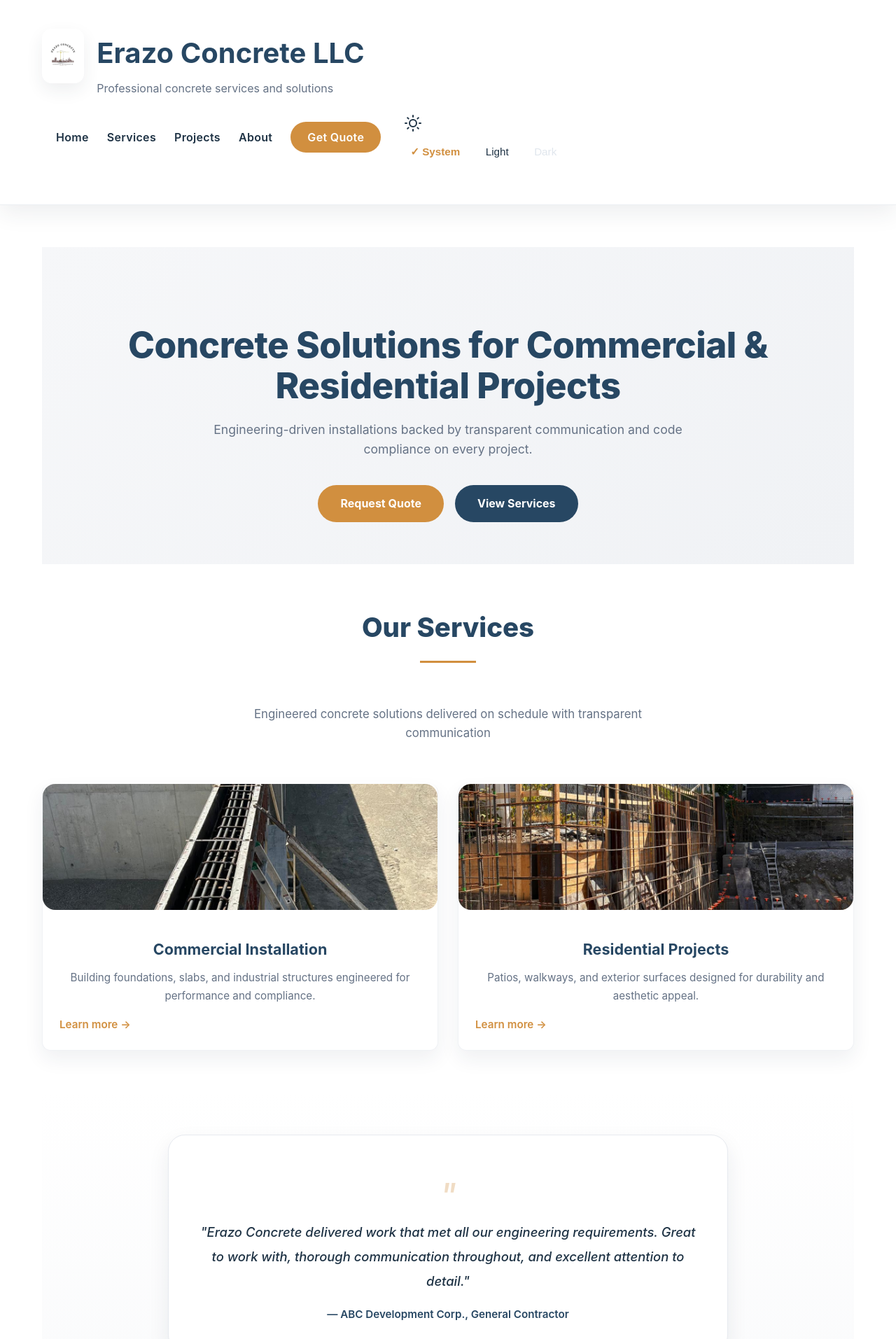
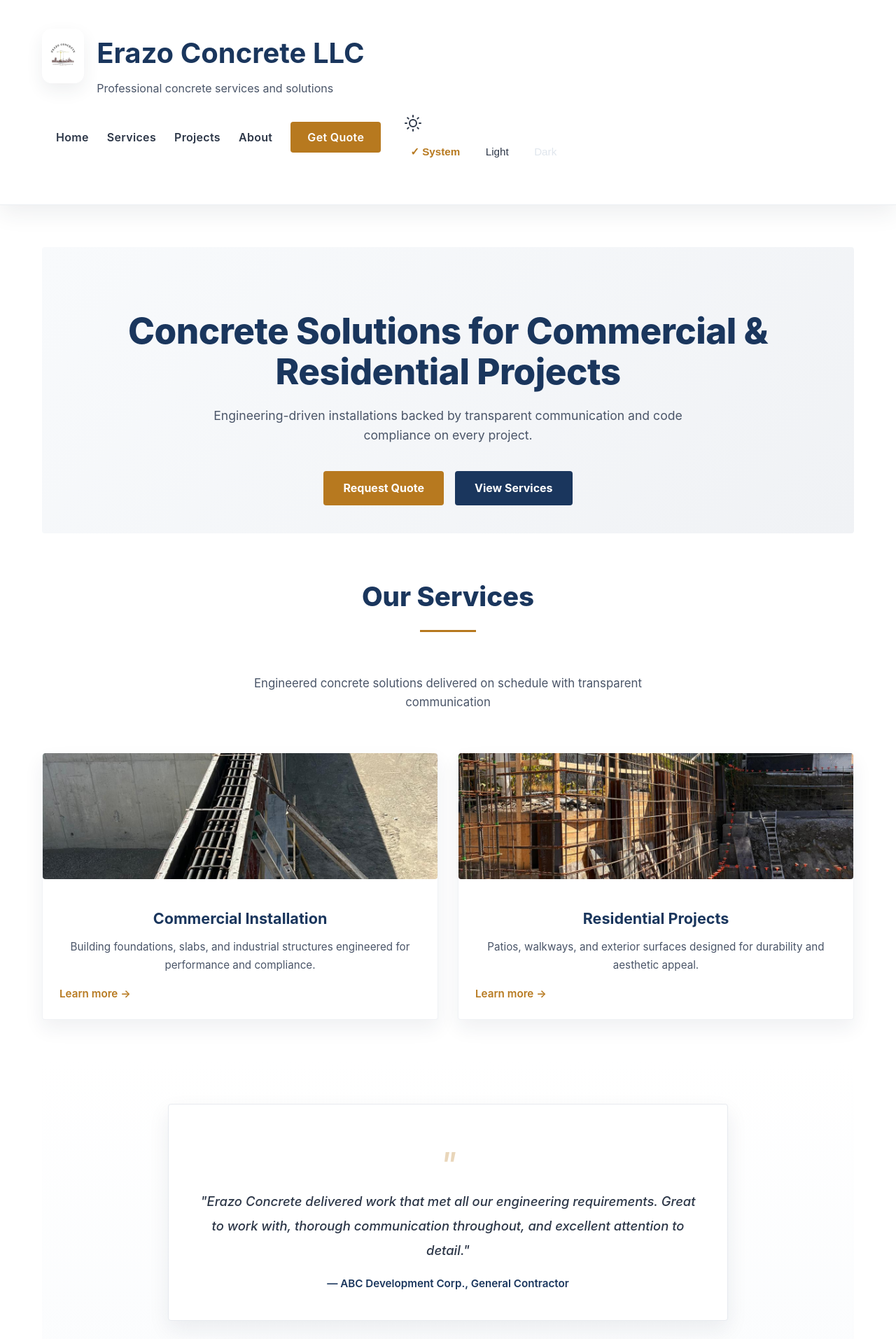
Before and after one commit to ErazoConcrete/Erazoconcrete.github.io, a Jekyll site: the page built from index.md, in a window 1280 px wide. Shown: the top 1913 px of the page at 70% size. Built offline with Jekyll 4.4.1, drawn with Linux system fonts in a browser that asks for light colours.

Commit message:
nonsense

```diff
--- a/assets/css/style.css
+++ b/assets/css/style.css
@@ -1,14 +1,13 @@
 /* Erazo Concrete LLC - Professional Styling */
 
 :root {
-  --primary-color: #274763;
-  --accent-color: #d18f3f;
-  --light-bg: #f6f7f9;
-  --text-color: #1f3345;
-  --text-light: #657285;
+  --primary-color: #1a365d;
+  --accent-color: #b7791f;
+  --light-bg: #f8fafc;
+  --text-color: #2d3748;
+  --text-light: #4a5568;
   --white: #ffffff;
-  --border-radius: 18px;
-  --shadow: 0 10px 30px rgba(22, 44, 66, 0.08);
+  --border-radius: 4px;
 }
 
 * {
@@ -114,7 +113,7 @@ html, body {
   background-color: var(--accent-color);
   color: var(--white);
   padding: 12px 24px;
-  border-radius: 999px;
+  border-radius: var(--border-radius);
   transition: transform 0.2s ease, background-color 0.3s ease;
 }
 
@@ -175,12 +174,12 @@ a:hover {
   display: inline-flex;
   align-items: center;
   justify-content: center;
-  padding: 14px 32px;
-  min-height: 52px;
+  padding: 12px 28px;
+  min-height: 48px;
   background-color: var(--accent-color);
   color: var(--white);
   text-decoration: none;
-  border-radius: 999px;
+  border-radius: var(--border-radius);
   font-weight: 700;
   transition: background-color 0.25s ease, transform 0.2s ease, box-shadow 0.2s ease;
   border: none;
@@ -190,8 +189,8 @@ a:hover {
 
 .btn:hover {
   background-color: #c57a2f;
-  transform: translateY(-2px);
-  box-shadow: 0 14px 32px rgba(34, 51, 70, 0.12);
+  transform: translateY(-1px);
+  box-shadow: 0 8px 20px rgba(34, 51, 70, 0.12);
 }
 
 .btn-secondary {
@@ -213,8 +212,8 @@ a:hover {
 }
 
 .card:hover {
-  transform: translateY(-5px);
-  box-shadow: 0 8px 20px rgba(0, 0, 0, 0.15);
+  transform: translateY(-3px);
+  box-shadow: 0 6px 16px rgba(0, 0, 0, 0.12);
 }
 
 .card-header {
@@ -243,7 +242,7 @@ a:hover {
 }
 
 .service-card:hover {
-  transform: translateY(-8px);
+  transform: translateY(-4px);
 }
 
 .service-card h3 {
@@ -286,8 +285,8 @@ a:hover {
 }
 
 .project-card:hover {
-  transform: translateY(-8px);
-  box-shadow: 0 8px 20px rgba(0, 0, 0, 0.2);
+  transform: translateY(-4px);
+  box-shadow: 0 6px 16px rgba(0, 0, 0, 0.15);
 }
 
 .project-image {
@@ -321,7 +320,7 @@ a:hover {
   background-color: var(--light-bg);
   color: var(--primary-color);
   padding: 5px 12px;
-  border-radius: 20px;
+  border-radius: var(--border-radius);
   font-size: 0.85em;
   font-weight: 600;
   margin-bottom: 10px;
@@ -440,8 +439,8 @@ li {
 .hero {
   background: linear-gradient(135deg, var(--light-bg) 0%, #f0f2f5 100%);
   border: none;
-  border-radius: 0;
-  padding: 80px 28px 60px;
+  border-radius: var(--border-radius);
+  padding: 60px 28px 40px;
   text-align: center;
   margin: 0 0 0 0;
   position: relative;
@@ -505,7 +504,7 @@ li {
 
 .service-card {
   background: var(--white);
-  border-radius: 12px;
+  border-radius: var(--border-radius);
   padding: 0;
   overflow: hidden;
   box-shadow: 0 4px 12px rgba(22, 44, 66, 0.08);
@@ -515,8 +514,8 @@ li {
 }
 
 .service-card:hover {
-  box-shadow: 0 16px 40px rgba(22, 44, 66, 0.15);
-  transform: translateY(-6px);
+  box-shadow: 0 12px 28px rgba(22, 44, 66, 0.12);
+  transform: translateY(-3px);
 }
 
 .service-content {
@@ -560,8 +559,8 @@ li {
 
 /* Testimonial Section */
 .testimonial-section {
-  margin: 100px 0 0 0;
-  padding: 80px 0;
+  margin: 60px 0 0 0;
+  padding: 60px 0;
   text-align: center;
   background: linear-gradient(to bottom, transparent 0%, var(--light-bg) 100%);
 }
@@ -572,7 +571,7 @@ li {
   padding: 48px 44px;
   margin: 0 auto 60px;
   max-width: 820px;
-  border-radius: 12px;
+  border-radius: var(--border-radius);
   box-shadow: 0 8px 24px rgba(22, 44, 66, 0.09);
 }
 
@@ -597,7 +596,7 @@ li {
 .cta-section {
   background: linear-gradient(135deg, var(--primary-color) 0%, #1f3f63 100%);
   color: var(--white);
-  border-radius: 12px;
+  border-radius: var(--border-radius);
   padding: 60px 48px;
   text-align: center;
   max-width: 700px;
@@ -763,7 +762,7 @@ li {
 .quote-panel {
   background: var(--white);
   border: 1px solid #e7eaef;
-  border-radius: 30px;
+  border-radius: var(--border-radius);
   padding: 40px 34px;
   margin: 0 0 40px 0;
   box-shadow: 0 18px 36px rgba(22, 44, 66, 0.07);
@@ -814,7 +813,7 @@ li {
 
 .trust-card {
   background: var(--white);
-  border-radius: 24px;
+  border-radius: var(--border-radius);
   border: 1px solid #e8ebef;
   padding: 30px;
   box-shadow: 0 12px 28px rgba(22, 44, 66, 0.05);
@@ -832,7 +831,7 @@ li {
 
 .testimonial-card {
   background: var(--light-bg);
-  border-radius: 24px;
+  border-radius: var(--border-radius);
   border: 1px solid #e7eaef;
   padding: 34px 32px;
   margin-bottom: 40px;
@@ -870,7 +869,7 @@ li {
 .page-hero {
   background: var(--light-bg);
   border: 1px solid #e7eaef;
-  border-radius: 28px;
+  border-radius: var(--border-radius);
   padding: 42px 32px;
   margin-bottom: 40px;
   text-align: center;
@@ -905,7 +904,7 @@ li {
 .contact-card,
 .content-panel {
   background: var(--white);
-  border-radius: 22px;
+  border-radius: var(--border-radius);
   border: 1px solid #e8ebef;
   padding: 28px;
   box-shadow: 0 12px 28px rgba(22, 44, 66, 0.06);
@@ -1000,7 +999,7 @@ li {
   width: 100%;
   height: 180px;
   background: var(--light-bg);
-  border-radius: 18px;
+  border-radius: var(--border-radius);
   overflow: hidden;
   display: flex;
   align-items: center;
@@ -1469,7 +1468,7 @@ li {
 /* Feature Section */
 .feature-section {
   background: var(--light-bg);
-  border-radius: 28px;
+  border-radius: var(--border-radius);
   padding: 60px 40px;
   margin: 60px 0;
   box-shadow: 0 15px 35px rgba(22, 44, 66, 0.06);
@@ -1521,7 +1520,7 @@ li {
 
 .stat-card {
   background: var(--white);
-  border-radius: 24px;
+  border-radius: var(--border-radius);
   padding: 40px;
   text-align: center;
   box-shadow: 0 10px 30px rgba(22, 44, 66, 0.08);
@@ -1554,7 +1553,7 @@ li {
   padding: 40px;
   margin: 0 auto 50px;
   max-width: 800px;
-  border-radius: 24px;
+  border-radius: var(--border-radius);
   box-shadow: 0 12px 30px rgba(22, 44, 66, 0.08);
 }
 
@@ -1584,7 +1583,7 @@ li {
 .cta-section {
   background: linear-gradient(135deg, var(--primary-color), #1f3f63);
   color: var(--white);
-  border-radius: 28px;
+  border-radius: var(--border-radius);
   padding: 50px 40px;
   text-align: center;
 }
@@ -1800,7 +1799,7 @@ li {
   right: 0;
   background: var(--white);
   border: 1px solid #e7eaef;
-  border-radius: 12px;
+  border-radius: var(--border-radius);
   box-shadow: 0 10px 30px rgba(22, 44, 66, 0.15);
   display: flex;
   flex-direction: column;
@@ -1839,11 +1838,11 @@ li {
 }
 
 .theme-option:first-child {
-  border-radius: 11px 11px 0 0;
+  border-radius: calc(var(--border-radius) - 1px) calc(var(--border-radius) - 1px) 0 0;
 }
 
 .theme-option:last-child {
-  border-radius: 0 0 11px 11px;
+  border-radius: 0 0 calc(var(--border-radius) - 1px) calc(var(--border-radius) - 1px);
 }
 
 .theme-option:hover {
```
Also changed, not shown: assets/main.scss (+15 -15 lines), README.md.
